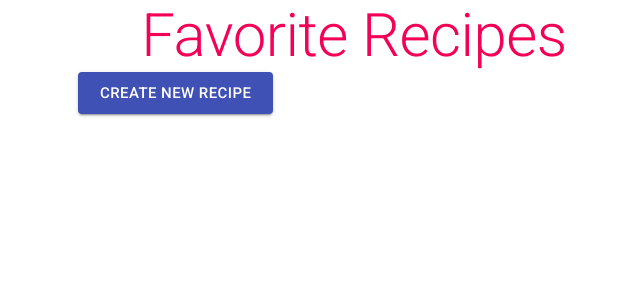
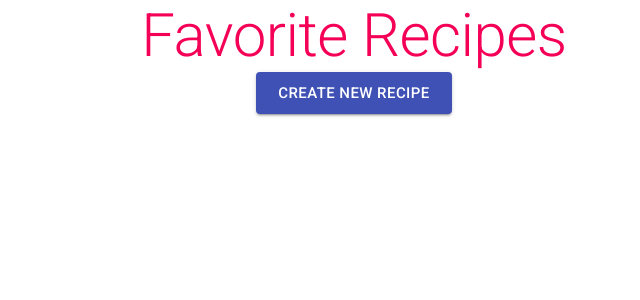
Before and after one commit to dogray7722/golang-cookbook, a React (Create React App) app in the folder front/: page / in a window 1280 px wide. Shown: the top 300 px of the page, without its empty margins (286-926 px from the left). Built offline with nearby package versions, Linux system fonts and the light colour scheme; no server answers.

Commit message:
center the button

```diff
--- a/front/src/components/recipeForm.js
+++ b/front/src/components/recipeForm.js
@@ -6,6 +6,7 @@ import {
     DialogContent,
     DialogContentText,
     DialogTitle,
+    Grid,
     TextareaAutosize,
     TextField
 } from '@material-ui/core'
@@ -24,7 +25,9 @@ export default function RecipeForm() {
 
     return(
         <>
-            <Button color='primary' variant='contained' size='large' onClick={handleClickOpen}>Create New Recipe</Button>
+            <Grid container s={4} justify="center">
+                <Button color='primary' variant='contained' size='large' onClick={handleClickOpen}>Create New Recipe</Button>
+            </Grid>
             <Dialog open={open} onClose={handleClose}>
                 <DialogTitle>Create Recipe</DialogTitle>
                 <DialogContent>
```
